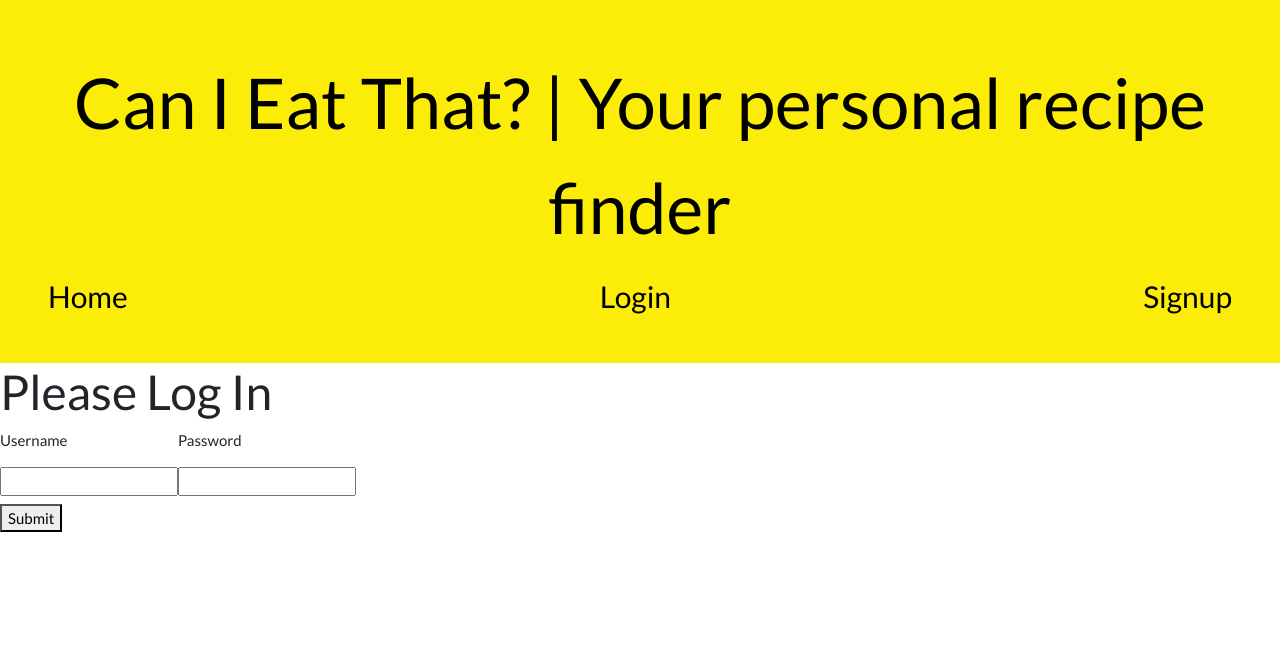
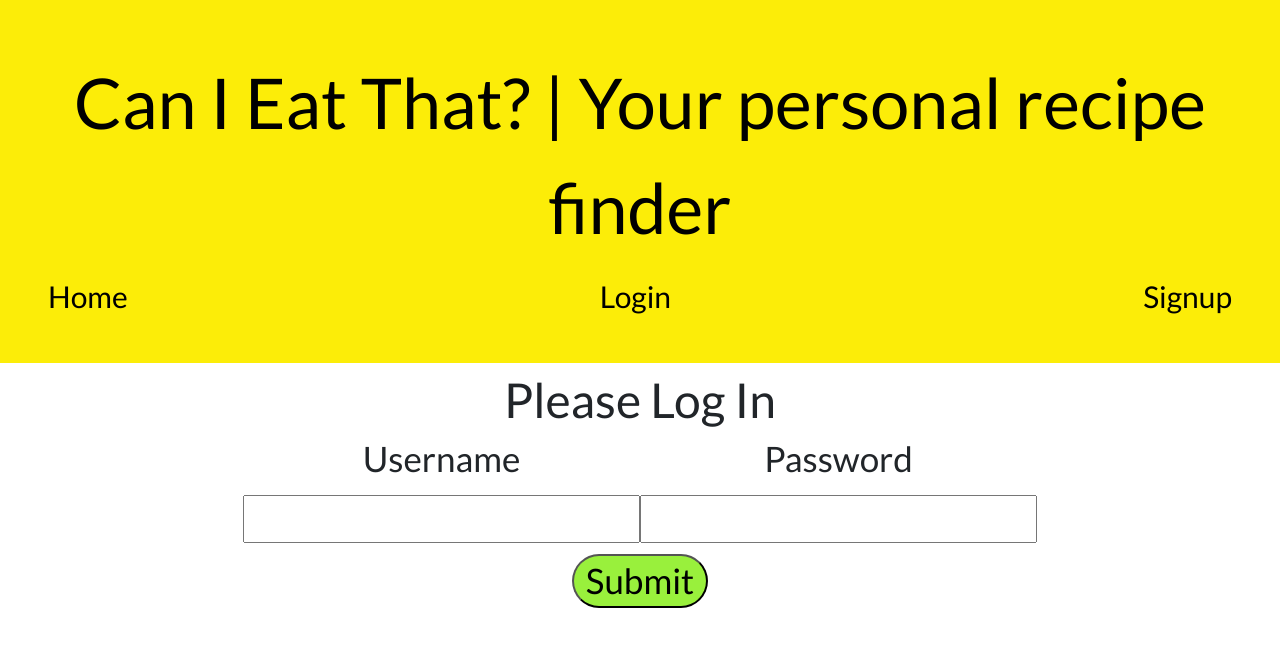
Before and after one commit to Drowekorte/can-i-eat-that, a React (Create React App) app in the folder client/: page /login in a window 1280 px wide. Shown: the top 646 px of the page. Built offline with nearby package versions, Linux system fonts and the light colour scheme; no server answers.

Commit message:
edit login page js and added css for login page

```diff
--- a/client/src/components/Login/index.js
+++ b/client/src/components/Login/index.js
@@ -1,7 +1,7 @@
 import React, { useState } from 'react';
 import { Redirect } from 'react-router';
 import PropTypes from 'prop-types';
-
+import "./style.css";
 
 async function loginUser(credentials) {
     return fetch("/api/user/login", {
@@ -38,6 +38,7 @@ export default function Login({ setToken }) {
 
 
     return (
+        <h1 className="log-in">
         <div className="login-wrapper">
             <h1>Please Log In</h1>
             <form onSubmit={handleSubmit}>
@@ -51,12 +52,13 @@ export default function Login({ setToken }) {
                 </label>
                 <div>
 
-                    <button type="submit">
+                    <button type="submit" className="submit">
                         Submit</button>
 
                 </div>
             </form>
         </div>
+        </h1>
     )
 }
 
--- /dev/null
+++ b/client/src/components/Login/style.css
@@ -0,0 +1,15 @@
+.log-in {
+    text-align: center;
+    font-size: 35px;
+    padding: 3px;
+    margin: 5px;
+}
+.submit {
+    background-color: #99f03c;
+    border-radius: 35px;
+    padding: 3px 12px 5px;
+    margin: 3px;
+}
+.submit:hover {
+    background-color: #16755B;
+}
```
